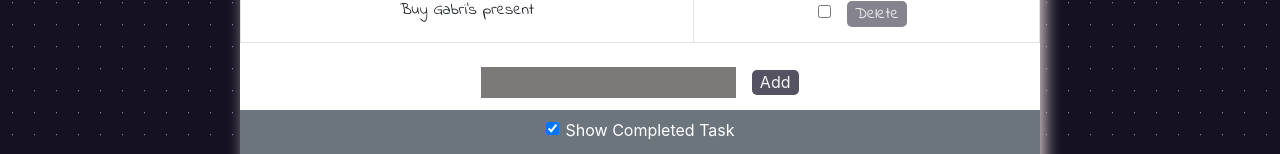
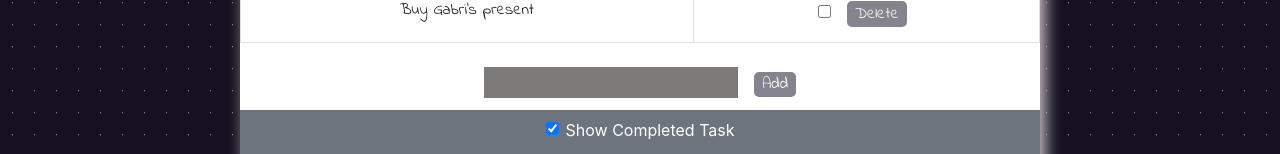
Before and after one commit to Jizga/To-do-app, a React (Create React App) app: page / in a window 1280 px wide. Shown: the part 333-487 px from the top of the page. Built offline with nearby package versions, Linux system fonts and the light colour scheme; a web font is replaced by a local one.

Commit message:
botón add

```diff
--- a/src/Components/TaskCreator/TaskCreator.module.scss
+++ b/src/Components/TaskCreator/TaskCreator.module.scss
@@ -1,3 +1,6 @@
+@import url("https://fonts.googleapis.com/css2?family=Indie+Flower&display=swap");
+
+
 .newTask {
   background-color: rgba(54, 50, 50, 0.651);
   margin: 0.5rem;
@@ -11,6 +14,7 @@
   padding: 0.05rem 0.5rem;
   border-radius: 5px;
   border-style: none;
-  background-color: rgb(85, 83, 97);
+  background-color: rgba(85, 83, 97, 0.719);
   color: whitesmoke;
+  font-family: "Indie Flower", cursive;
 }
```
Also changed, not shown: 1 other file (tests, documents, lock files or other folders).
